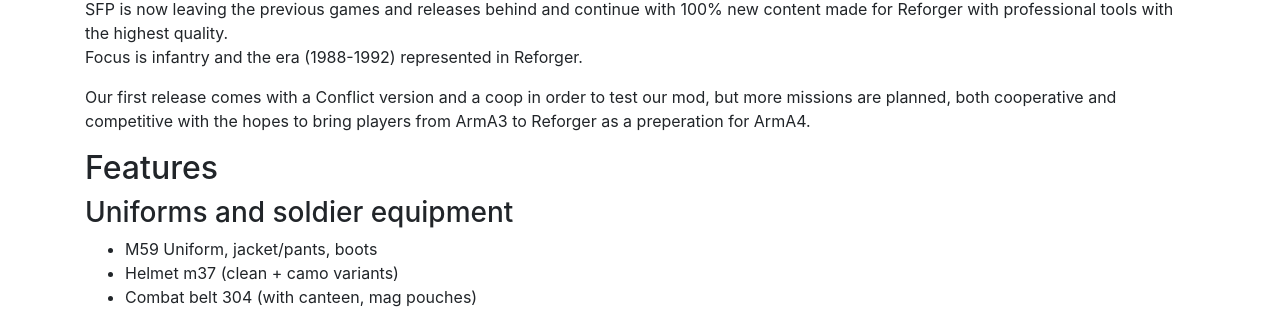
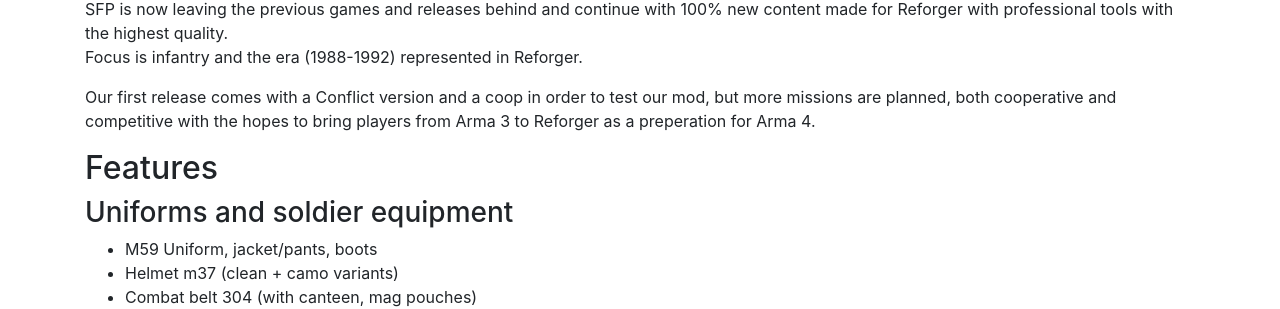
Before and after one commit to SwedishForcesPack/swedishforcespack.github.io, a Jekyll site: the page built from reforger/index.html, in a window 1280 px wide and 900 px high. Shown: the part 220-529 px from the top of the window. Built offline with Jekyll 4.4.1, drawn with Linux system fonts in a browser that asks for light colours; nearby versions of some CDN libraries; comment, search, counter and statistics services are not loaded.

Commit message:
Update reforger/index.html
Co-authored-by: Björn Dahlgren <bjorn@dahlgren.io>

```diff
--- a/reforger/index.html
+++ b/reforger/index.html
@@ -33,7 +33,7 @@
   </p>
 
   <p>
-   Our first release comes with a Conflict version and a coop in order to test our mod, but more missions are planned, both cooperative and competitive with the hopes to bring players from ArmA3 to Reforger as a preperation for ArmA4.
+    Our first release comes with a Conflict version and a coop in order to test our mod, but more missions are planned, both cooperative and competitive with the hopes to bring players from Arma 3 to Reforger as a preperation for Arma 4.
   </p>
 </div>
 
```
